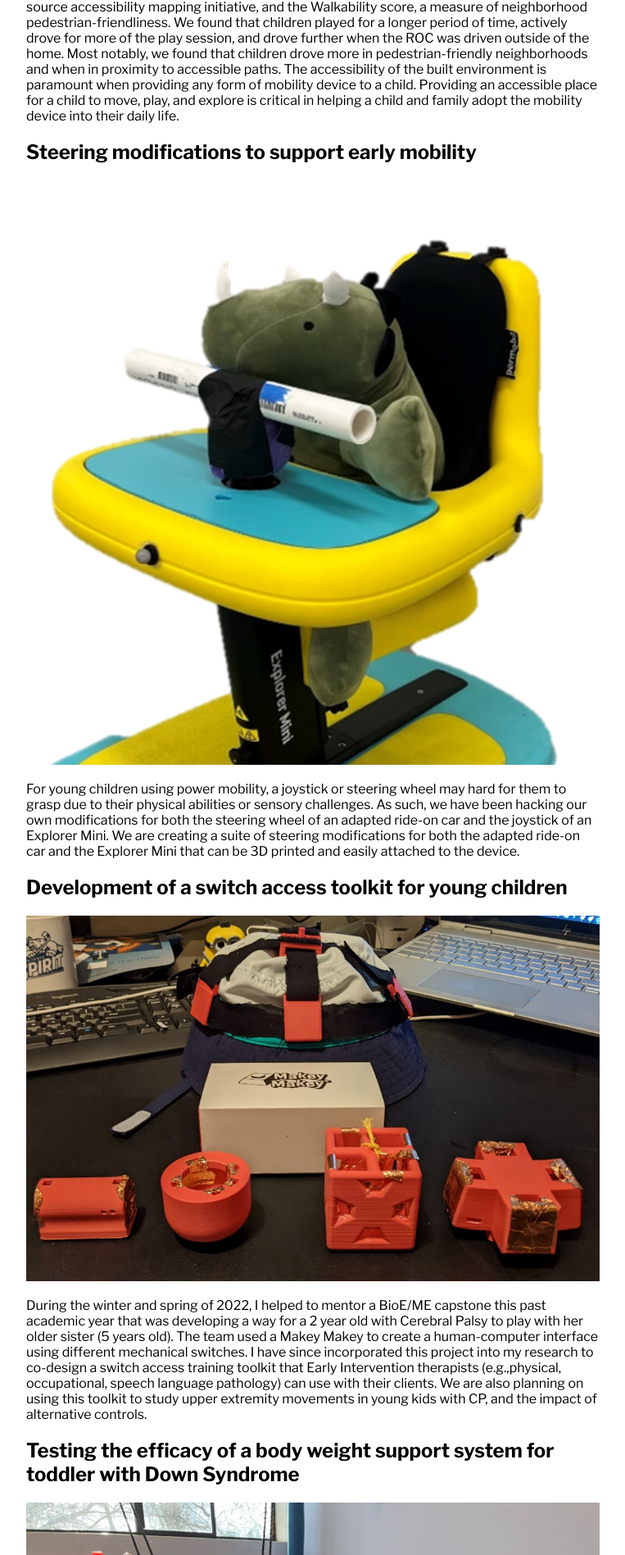
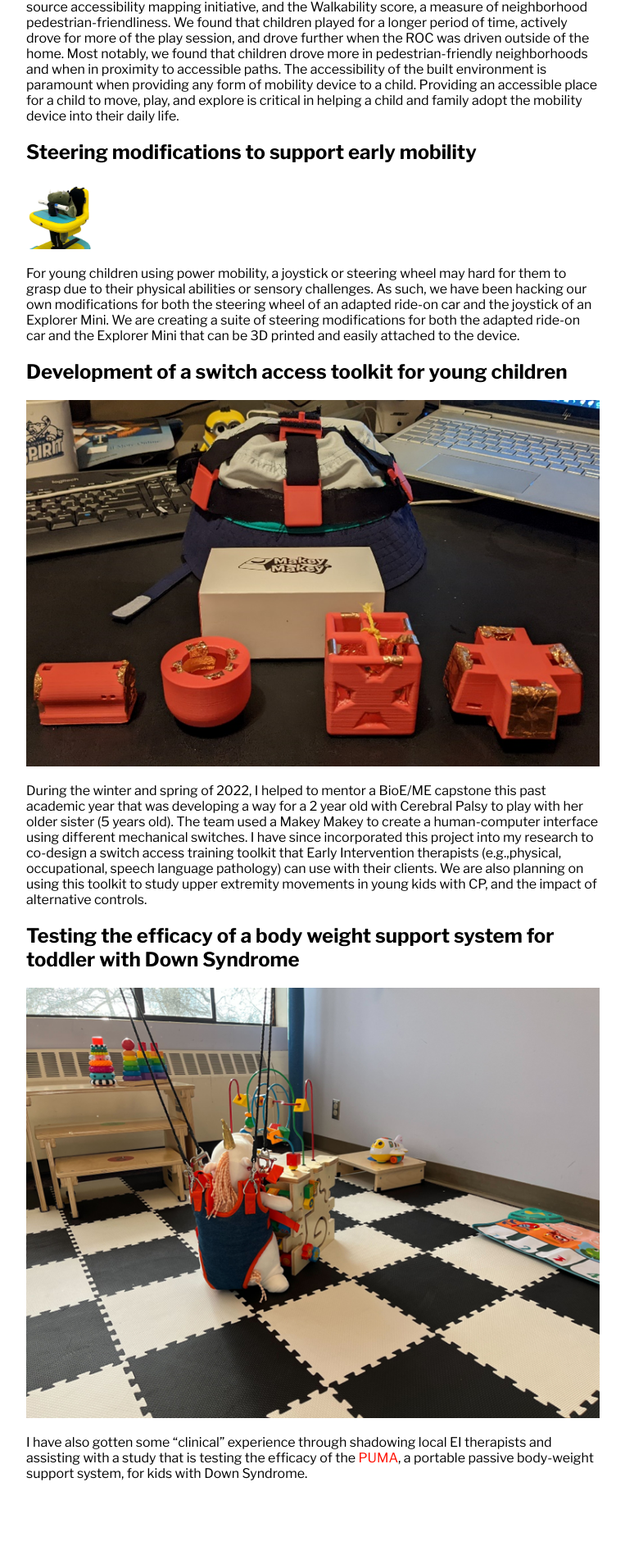
Before and after one commit to miahoffmannd/miahoffmannd.github.io, a Jekyll site: the page built from projects.md, in a window 1280 px wide. Shown: the part 530-2427 px from the top of the page at 82% size, without its empty margins (258-1021 px from the left). Built offline with Jekyll 4.4.1, drawn with Linux system fonts in a browser that asks for light colours; our own code applies the rules of GitHub Pages for plain Markdown files; after the commit the page ends 2337 px from its top, so only the background shows below that.

Commit message:
Update projects.md

```diff
--- a/projects.md
+++ b/projects.md
@@ -15,7 +15,7 @@ In a collaboration between [CREATE](https://create.uw.edu/) and [I-LABS](https:/
 Using a custom data logger in an adapted ride-on car, we were able to use GPS data to investigate the impact the accessibility of a child's neighborhood environment has on their usage of their ride-on car. To measure environmental accessibility, we used the \textit{AccessScore} from [Project Sidewalk](https://sidewalk-sea.cs.washington.edu/), an open-source accessibility mapping initiative, and the Walkability score, a measure of neighborhood pedestrian-friendliness. We found that children played for a longer period of time, actively drove for more of the play session, and drove further when the ROC was driven outside of the home. Most notably, we found that children drove more in pedestrian-friendly neighborhoods and when in proximity to accessible paths. The accessibility of the built environment is paramount when providing any form of mobility device to a child. Providing an accessible place for a child to move, play, and explore is critical in helping a child and family adopt the mobility device into their daily life.
 
 ## Steering modifications to support early mobility
-<img class="img" src="photos/Explorer-Mini-Steering-Mod.png" alt = "A dinosaur toy sitting in an Explorer Mini with a bike-handle-like steering modification on top of the joystick." width = "400"/>
+<img class="inline-picture" src="photos/Explorer-Mini-Steering-Mod.png" alt = "A dinosaur toy sitting in an Explorer Mini with a bike-handle-like steering modification on top of the joystick." width = "400"/>
 
 For young children using power mobility, a joystick or steering wheel may hard for them to grasp due to their physical abilities or sensory challenges. As such, we have been hacking our own modifications for both the steering wheel of an adapted ride-on car and the joystick of an Explorer Mini. We are creating a suite of steering modifications for both the adapted ride-on car and the Explorer Mini that can be 3D printed and easily attached to the device.
 
```
